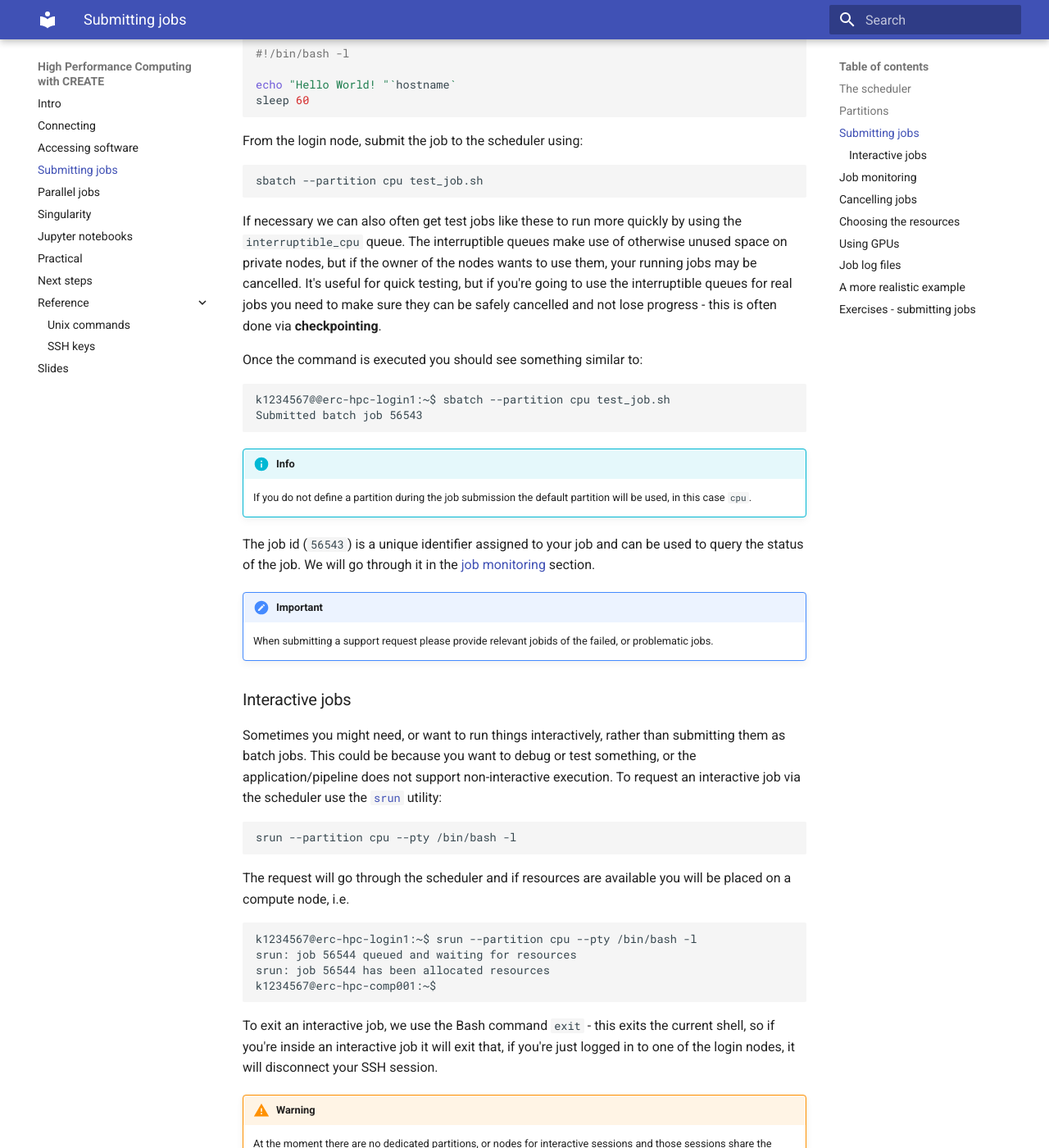
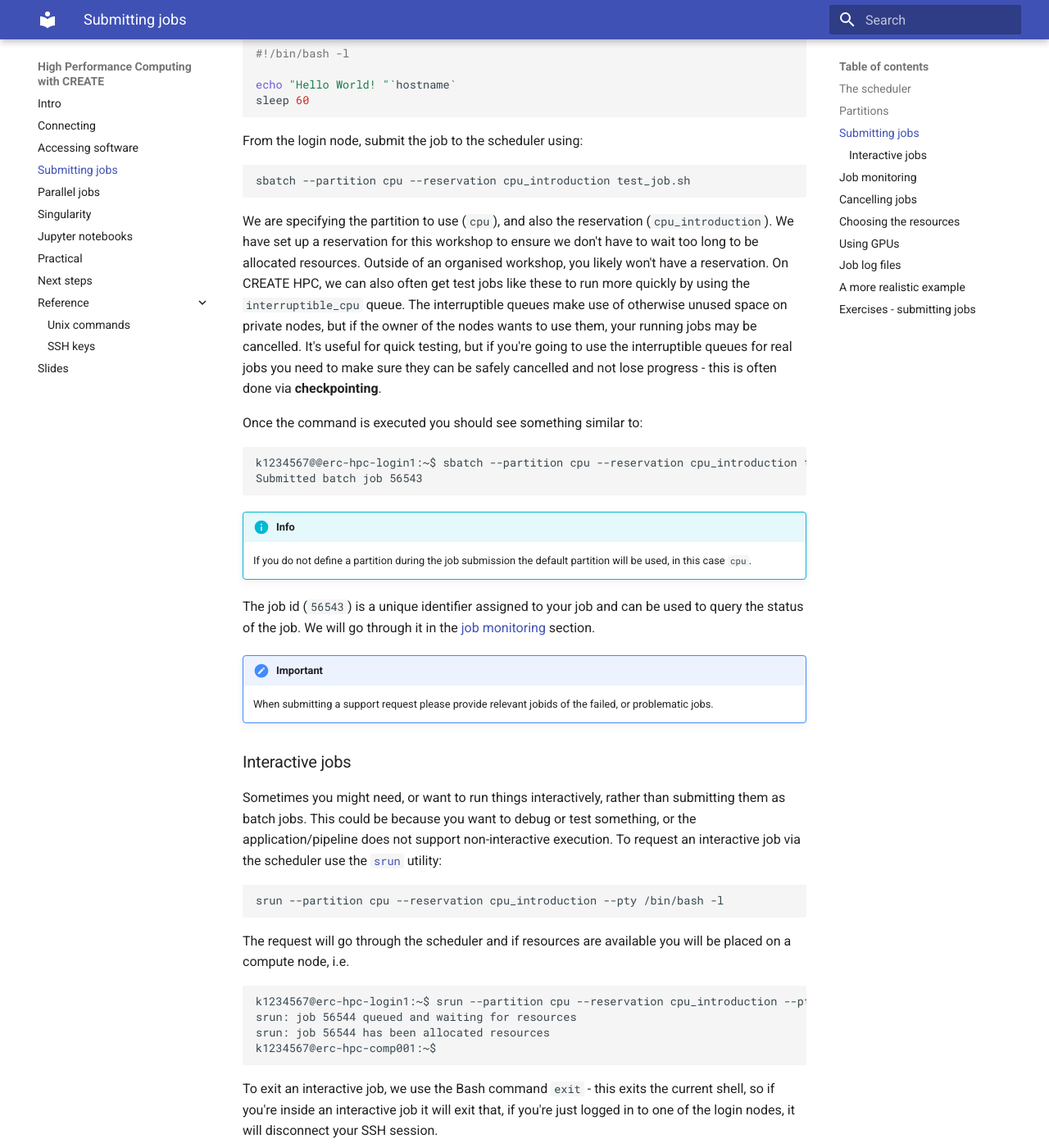
Before and after one commit to kcl-eresearch/High-Performance-Computing-for-Digital-Humanities, an MkDocs documentation site: the page built from docs/submitting_jobs.md, in a window 1280 px wide and 1400 px high, scrolled down 2477 px. Shown: the whole window at 82% size. Built offline with MkDocs 1.6.1 and Material for MkDocs 9.7.7, drawn with Linux system fonts in a browser that asks for light colours; some of the changed text lies outside the part shown.

Commit message:
add reservation to submission commands, and add explanation

````diff
--- a/docs/submitting_jobs.md
+++ b/docs/submitting_jobs.md
@@ -83,17 +83,20 @@ sleep 60
 From the login node, submit the job to the scheduler using:
 
 ```bash
-sbatch --partition cpu test_job.sh
+sbatch --partition cpu --reservation cpu_introduction test_job.sh
 ```
 
-If necessary we can also often get test jobs like these to run more quickly by using the `interruptible_cpu` queue.
+We are specifying the partition to use (`cpu`), and also the reservation (`cpu_introduction`).
+We have set up a reservation for this workshop to ensure we don't have to wait too long to be allocated resources.
+Outside of an organised workshop, you likely won't have a reservation.
+On CREATE HPC, we can also often get test jobs like these to run more quickly by using the `interruptible_cpu` queue.
 The interruptible queues make use of otherwise unused space on private nodes, but if the owner of the nodes wants to use them, your running jobs may be cancelled.
 It's useful for quick testing, but if you're going to use the interruptible queues for real jobs you need to make sure they can be safely cancelled and not lose progress - this is often done via **checkpointing**.
 
 Once the command is executed you should see something similar to:
 
 ```text
-k1234567@@erc-hpc-login1:~$ sbatch --partition cpu test_job.sh
+k1234567@@erc-hpc-login1:~$ sbatch --partition cpu --reservation cpu_introduction test_job.sh
 Submitted batch job 56543
 ```
 
@@ -113,14 +116,14 @@ This could be because you want to debug or test something, or the application/pi
 non-interactive execution. To request an interactive job via the scheduler use the [`srun`](https://slurm.schedmd.com/srun.html) utility:
 
 ```bash
-srun --partition cpu --pty /bin/bash -l
+srun --partition cpu --reservation cpu_introduction --pty /bin/bash -l
 ```
 
 The request will go through the scheduler and if resources are available you will be placed on
 a compute node, i.e.
 
 ```text
-k1234567@erc-hpc-login1:~$ srun --partition cpu --pty /bin/bash -l
+k1234567@erc-hpc-login1:~$ srun --partition cpu --reservation cpu_introduction --pty /bin/bash -l
 srun: job 56544 queued and waiting for resources
 srun: job 56544 has been allocated resources
 k1234567@erc-hpc-comp001:~$
@@ -259,7 +262,7 @@ For a full list of options please see [sbatch](https://slurm.schedmd.com/sbatch.
 You can provide those options as arguments to the `sbatch`, or `srun` commands, i.e.
 
 ```bash
-sbatch --job-name test_job --partition cpu --ntasks 1 --mem 1G --time 0-0:2 test_job.sh
+sbatch --job-name test_job --partition cpu --reservation cpu_introduction --ntasks 1 --mem 1G --time 0-0:2 test_job.sh
 ```
 
 however that can be time consuming and prone to errors. Luckily you can also define those resource requirements
@@ -271,6 +274,7 @@ will look like:
 
 #SBATCH --job-name=hello-world
 #SBATCH --partition=cpu
+#SBATCH --reservation=cpu_introduction
 #SBATCH --ntasks=1
 #SBATCH --mem=1G
 #SBATCH -t 0-0:2 # time (D-HH:MM)
@@ -283,6 +287,14 @@ sleep 60
     In bash, and other shell scripting languages `#` is a special character usually representing comment
     (`#!` is an exception used to define the interpreter that the script will be executed with) and is ignored during the execution.
     For information on special characters in bash please see [here](https://tldp.org/LDP/abs/html/special-chars.html).
+
+!!! hint
+    You can specify SLURM options using two slightly different formats:
+    1. `--partition cpu`
+    1. `--partition=cpu`
+    Here we have have used the first version on the command line and the second inside the submission script,
+    but this isn't necessary.
+    Either format can be used in either context.
 
 `#SBATCH` is a special tag that will be interpreted by SLURM (other schedulers utilise similar mechanism) when the job is submitted.
 When the script is run outside the scheduler it will be ignored (becuse of the `#` comment).
@@ -479,6 +491,7 @@ We then run the script, specifying the input text file and number of top words t
 
 #SBATCH --job-name=top_words
 #SBATCH --partition=cpu
+#SBATCH --reservation=cpu_introduction
 #SBATCH --ntasks=1
 #SBATCH --cpus-per-task=1
 #SBATCH --mem=2G
````
Also changed, not shown: other parts of docs/submitting_jobs.md (+2 -2 lines).
